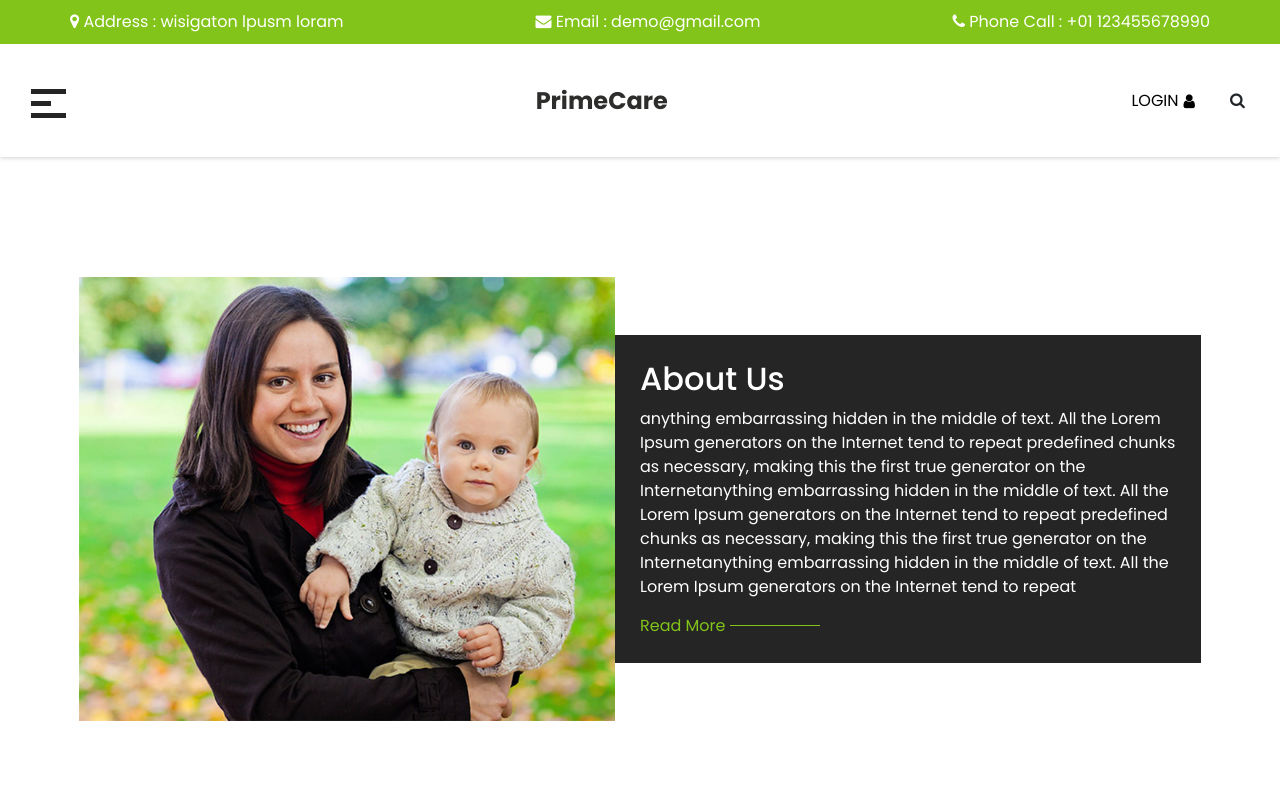
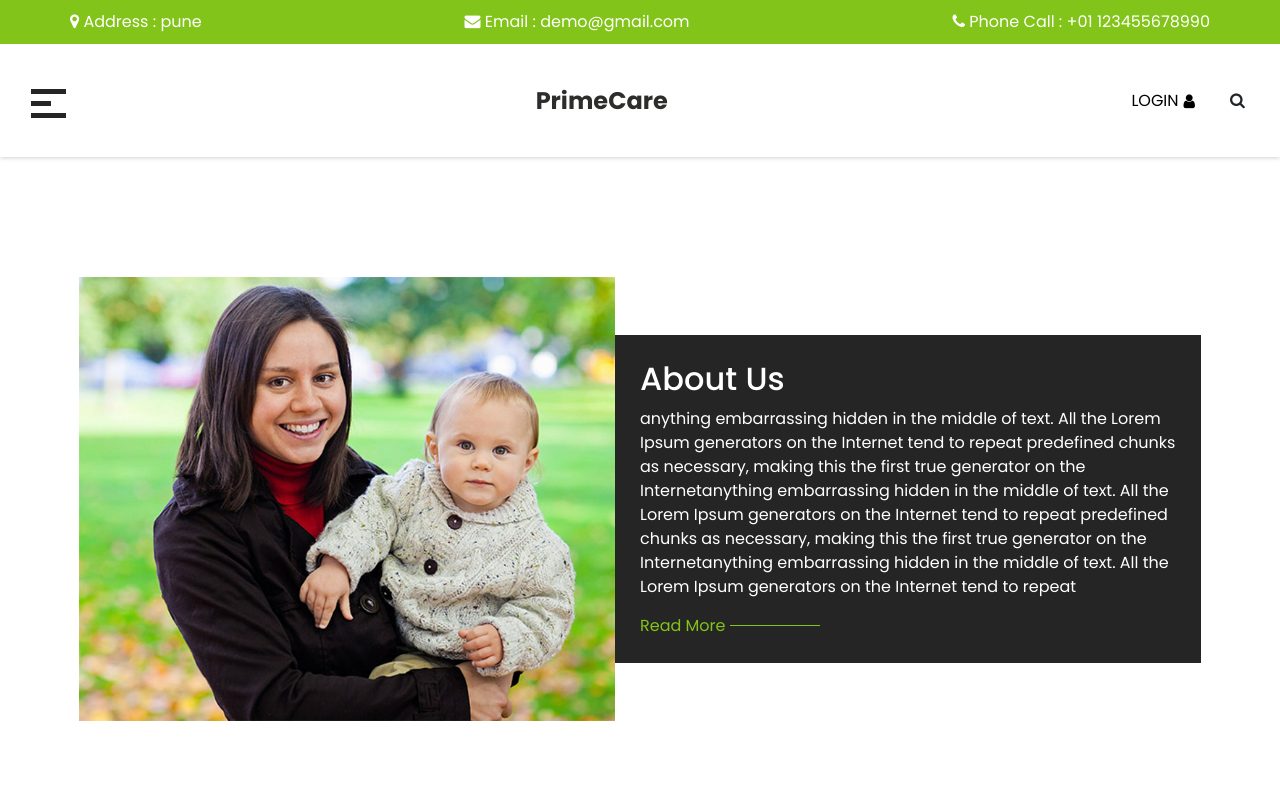
Before and after one commit to Akki2137/demo_project, a plain HTML site: page about.html in a window 1280 px wide. Shown: the top 800 px of the page. Drawn offline with nearby package versions, Linux system fonts and the light colour scheme.

Commit message:
Update about.html

```diff
--- a/about.html
+++ b/about.html
@@ -40,7 +40,7 @@
             <a href="">
               <i class="fa fa-map-marker" aria-hidden="true"></i>
               <span>
-                Address : wisigaton lpusm loram
+                Address : pune
               </span>
             </a>
             <a href="">
```
